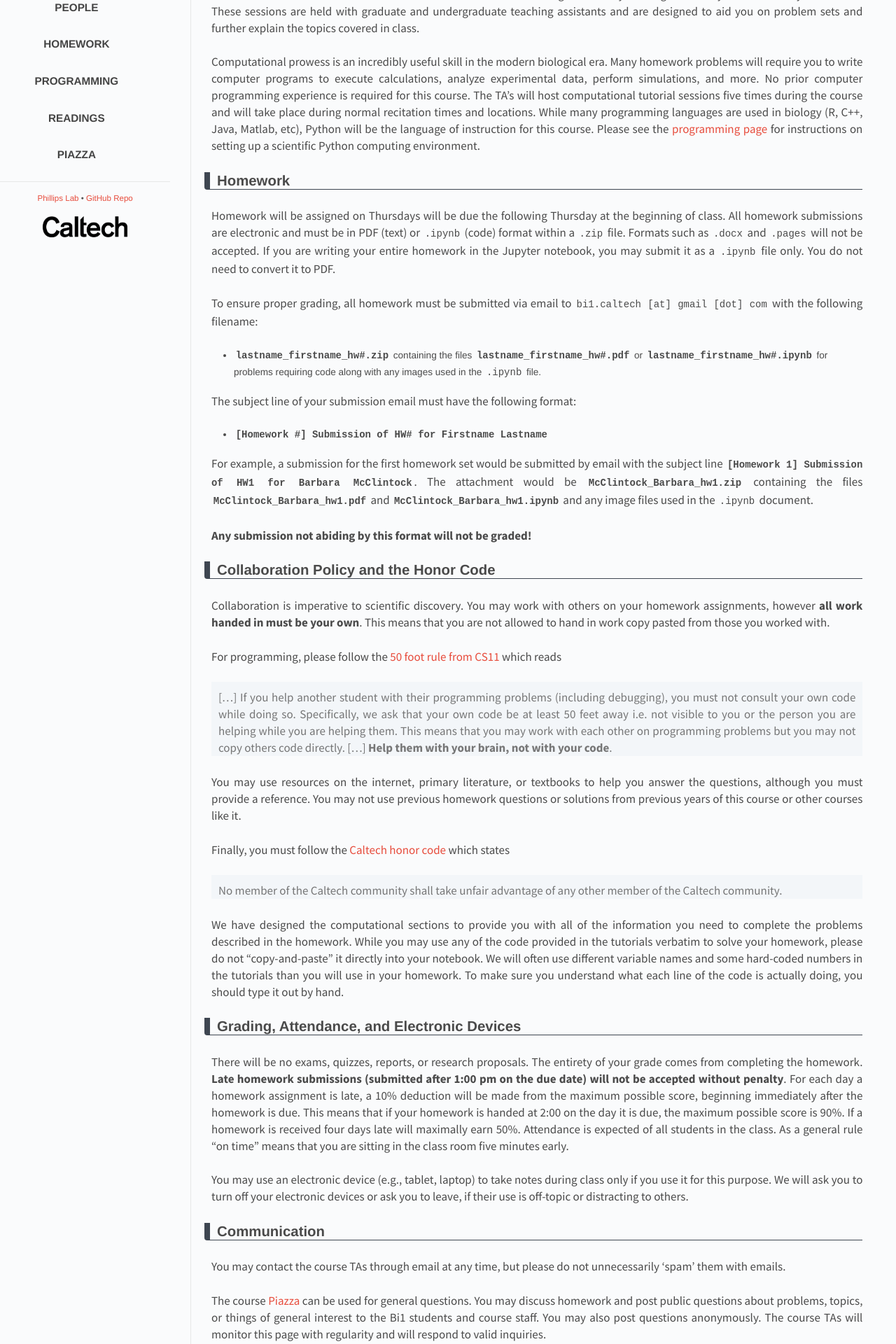
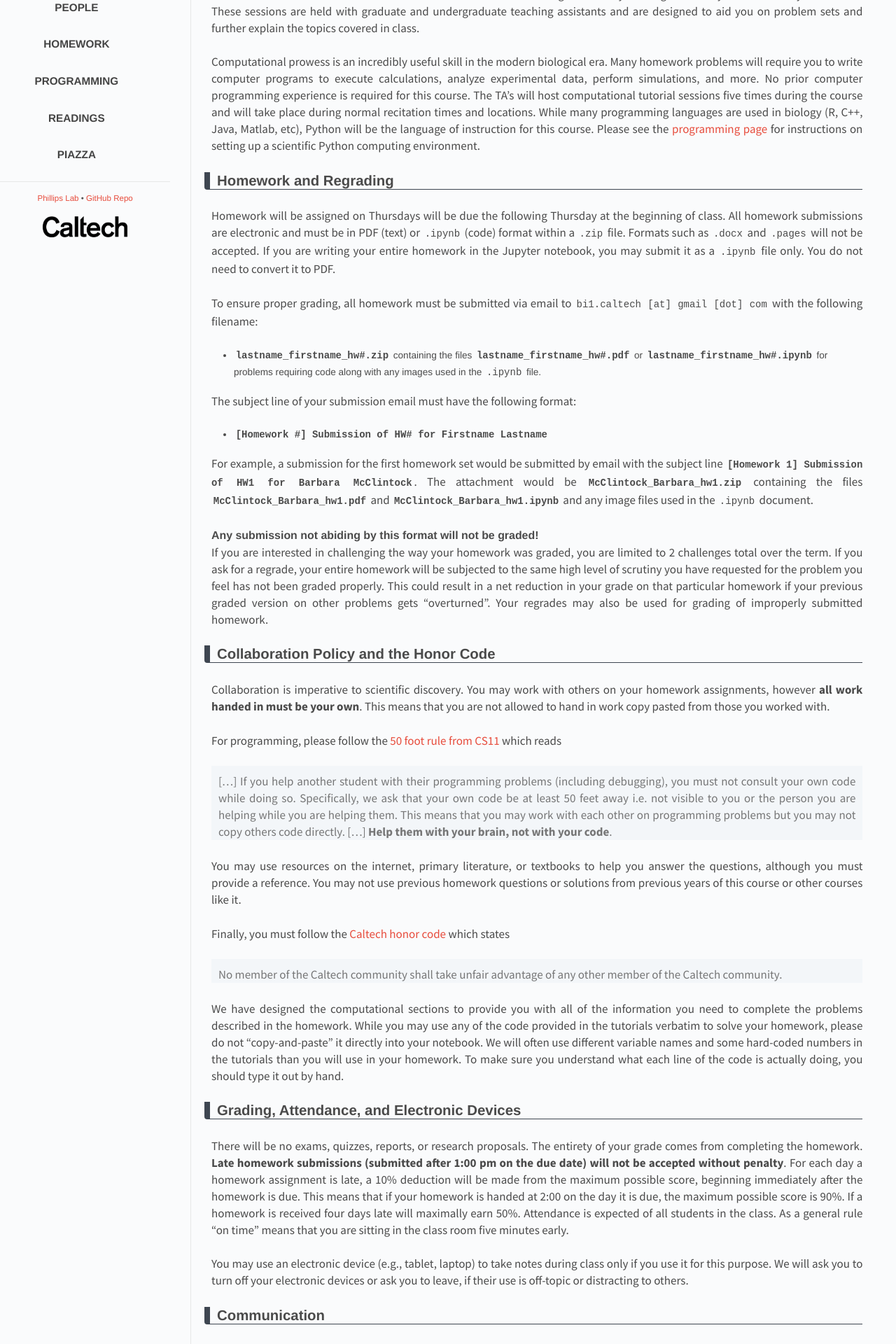
Before and after one commit to RPGroup-PBoC/bi1, a Jekyll site: the page built from _posts/2017-01-29-policies.md, in a window 1280 px wide. Shown: the part 431-2351 px from the top of the page at 70% size. Built offline with Jekyll 4.4.1, drawn with Linux system fonts in a browser that asks for light colours.

Commit message:
Added regrading policies to relevant pages.

```diff
--- a/_posts/2017-01-29-policies.md
+++ b/_posts/2017-01-29-policies.md
@@ -29,7 +29,7 @@ language of instruction for this course. Please see the [programming page]({{
 site.baseurl }}/programming) for instructions on setting up a scientific Python
 computing environment.
 
-## Homework
+## Homework and Regrading
 Homework will be assigned on Thursdays will be due the following Thursday at
 the beginning of class. All homework submissions are electronic and must be in
 PDF (text) or `.ipynb` (code) format within a `.zip` file. Formats such as
@@ -53,8 +53,10 @@ email with the subject line **`[Homework 1] Submission of HW1 for Barbara
 McClintock`**. The attachment would be  **`McClintock_Barbara_hw1.zip`** containing the files **`McClintock_Barbara_hw1.pdf`** and
 **`McClintock_Barbara_hw1.ipynb`** and any image files used in the `.ipynb` document.
 
-**Any submission not abiding by this format will not be graded!**
+### **Any submission not abiding by this format will not be graded!**
 
+
+If you are interested in challenging the way your homework was graded, you are limited to 2 challenges total over the term. If you ask for a regrade, your entire homework will be subjected to the same high level of scrutiny you have requested for the problem you feel has not been graded properly.  This could result in a net reduction in your grade on that particular homework if your previous graded version on other problems gets “overturned". Your regrades may also be used for grading of improperly submitted homework.
 
 ## Collaboration Policy and the Honor Code
 
```
Also changed, not shown: _posts/2017-01-24-readings.md (+1 -1 lines), _posts/2017-01-27-homework.md (+8 -1 lines), 1 other file.
